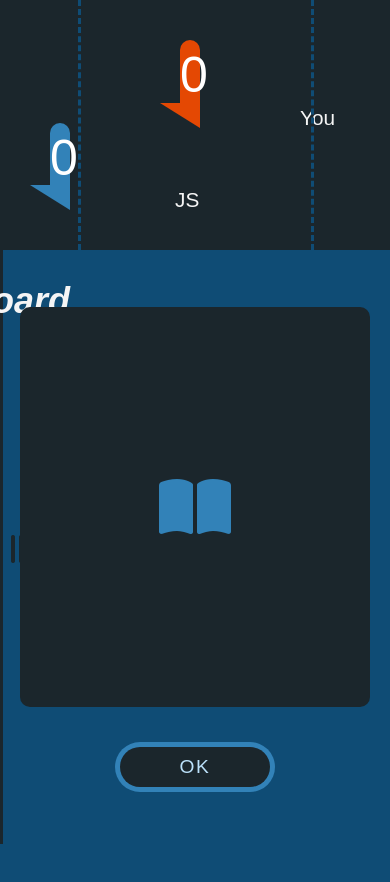
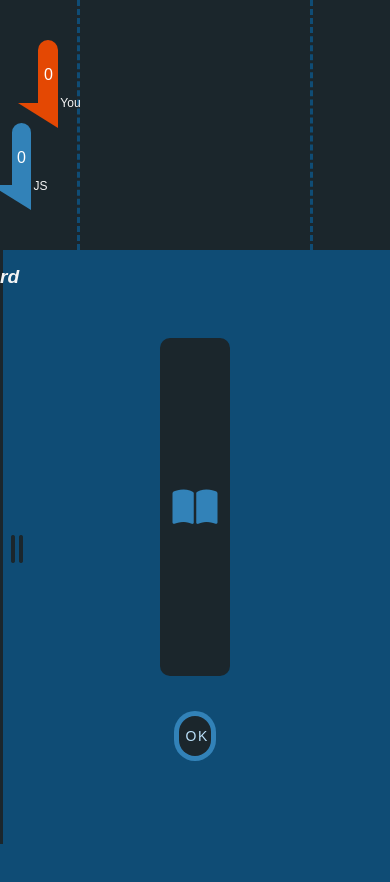
Before and after one commit to Flotsam3/Drag-and-drop-quiz, a website: page main.html in a window 390 px wide. Drawn offline with nearby package versions, Linux system fonts and the light colour scheme.

Commit message:
Added to responsiveness

```diff
--- a/scss/main.scss
+++ b/scss/main.scss
@@ -2,7 +2,7 @@ $colour-main-dark: #1b262c;
 $colour-main-medium: #0f4c75;
 $colour-main-medium-light: #3282b8;
 $colour-main-light: #bbe1fa;
-$main-font: 'Rubik', sans-serif;
+$main-font: "Rubik", sans-serif;
 
 body {
 	height: 100vh;
@@ -26,7 +26,7 @@ body {
 				background-color: #e44803;
 				width: 26%;
 				height: 29%;
-                margin-left: 180px;
+				margin-left: 50%;
 				margin-top: 40px;
 				border-radius: 10px;
 				position: relative;
@@ -34,9 +34,9 @@ body {
 				.player-badge {
 					position: absolute;
 					top: 45px;
-                    left: 120px;
+					left: 110%;
 					font-family: $main-font;
-                    font-size: 1.3rem;
+					font-size: calc(max(12px, 1.4vw));
 					color: whitesmoke;
 				}
 			}
@@ -56,7 +56,7 @@ body {
 			.player-value {
 				font-family: DINBold, Arial, sans-serif;
 				color: #fff;
-                font-size: 50px;
+				font-size: calc(max(16px, 2.3vw));
 				text-align: center;
 				line-height: 70px;
 			}
@@ -66,7 +66,7 @@ body {
 				background-color: $colour-main-medium-light;
 				width: 26%;
 				height: 29%;
-                margin-left: 50px;
+				margin-left: 15%;
 				margin-top: 10px;
 				border-radius: 10px;
 				position: relative;
@@ -74,9 +74,9 @@ body {
 				.comp-badge {
 					position: absolute;
 					top: 45px;
-                    left: 125px;
+					left: 110%;
 					font-family: $main-font;
-                    font-size: 1.3rem;
+					font-size: calc(max(12px, 1.4vw));
 					color: whitesmoke;
 				}
 			}
@@ -96,7 +96,7 @@ body {
 			.comp-value {
 				font-family: DINBold, Arial, sans-serif;
 				color: #fff;
-                font-size: 50px;
+				font-size: calc(max(16px, 2.3vw));
 				text-align: center;
 				line-height: 70px;
 			}
@@ -131,7 +131,7 @@ body {
 			.countdown {
 				font-family: DINBold, Arial, sans-serif;
 				font-weight: bold;
-                font-size: 5rem;
+				font-size: calc(max(54px, 4vw));
 				color: $colour-main-medium-light;
 			}
 
@@ -167,7 +167,7 @@ body {
 			background-color: $colour-main-medium-light;
 			border-right: 3px solid $colour-main-dark;
 			font-family: $main-font;
-            font-size: 1.5rem;
+			font-size: calc(max(16px, 1.5vw));
 			color: whitesmoke;
 
 			.high-scores__grabber {
@@ -192,12 +192,13 @@ body {
 			h2 {
 				position: absolute;
 				top: 0;
+				font-size: 120%;
 				font-style: italic;
 			}
 
 			.divider {
 				position: absolute;
-                top: 70px;
+				top: calc(max(5vh, 4vw));
 				height: 10px;
 				width: 90%;
 				border-bottom: 8px double $colour-main-medium;
@@ -231,8 +232,10 @@ body {
 		}
 
 		.card {
-            height: 400px;
-            width: 350px;
+			// height: 400px;
+			// width: 350px;
+			height: 40vh;
+			width: 18vw;
 			border-radius: 10px;
 			perspective: 800px;
 
@@ -278,7 +281,7 @@ body {
 						background-color: $colour-main-medium;
 						text-align: center;
 						font-family: $main-font;
-                        font-size: 1rem;
+						font-size: calc(max(12px, 0.8vw));
 						color: whitesmoke;
 						border-radius: 5px;
 					}
@@ -289,10 +292,10 @@ body {
 
 					.solution {
 						position: absolute;
-                        left: 350px;
+						left: 110%;
 						visibility: hidden;
 						height: 40px;
-                        width: 250px;
+						width: 90%;
 						background-color: $colour-main-medium-light;
 						border-radius: 5px;
 						line-height: 2.5rem;
@@ -312,7 +315,7 @@ body {
 					}
 				}
 				.card__front i {
-                    font-size: 4rem;
+					font-size: calc(max(40px, 4vw));
 					color: $colour-main-medium-light;
 				}
 				.card__back {
@@ -323,14 +326,14 @@ body {
 
 		.button-card-active {
 			height: 40px;
-            width: 150px;
+			width: 8vw;
 			margin-top: 40px;
 			background-color: $colour-main-dark;
 			border: none;
 			-webkit-box-shadow: 0px 0px 0px 5px $colour-main-medium;
 			box-shadow: 0px 0px 0px 5px #3282b8;
 			font-family: "Rubik", sans-serif;
-            font-size: 1.2rem;
+			font-size: calc(max(14px, 1.1vw));
 			letter-spacing: 0.1rem;
 			color: #bbe1fa;
 			border-radius: 35px;
@@ -343,12 +346,12 @@ body {
 
 		.button-card-disabled {
 			height: 40px;
-            width: 150px;
+			width: 8vw;
 			margin-top: 40px;
 			background-color: $colour-main-dark;
 			border: none;
 			font-family: "Rubik", sans-serif;
-            font-size: 1.2rem;
+			font-size: calc(max(14px, 1.1vw));
 			letter-spacing: 0.1rem;
 			color: #bbe1fa;
 			border-radius: 35px;
@@ -393,66 +396,68 @@ body {
 }
 
 @keyframes slide-solution {
-    0%{
+	0% {
 		transform: translateX(1500px);
 	}
-    100%{
+	100% {
 		transform: translateX(0);
 	}
 }
 
 @keyframes slide-fade-out {
-    0%{
-        transform: scale(1) translateX(0)
-
+	0% {
+		transform: scale(1) translateX(0);
 	}
-    10%{
-        transform: translateX(20px)
-
+	10% {
+		transform: translateX(20px);
 	}
-    100%{
-        transform: scale(0)
+	100% {
+		transform: scale(0);
 	}
 }
 
 @keyframes full-house {
-    0%{
+	0% {
 		background-color: #1b262c;
 	}
-    20%{
-        background-color:rgba(221, 164, 7, 1);
+	20% {
+		background-color: rgba(221, 164, 7, 1);
 	}
-    40%{
+	40% {
 		background-color: rgba(221, 164, 7, 0.4);
 	}
-    50%{
+	50% {
 		background-color: rgba(221, 164, 7, 0.8);
 	}
-    60%{
-        background-color:rgba(221, 164, 7, 0.4);
+	60% {
+		background-color: rgba(221, 164, 7, 0.4);
 	}
-    70%{
-        background-color:rgba(221, 164, 7, 1);
+	70% {
+		background-color: rgba(221, 164, 7, 1);
 	}
-    100%{
+	100% {
 		background-color: #1b262c;
 	}
 }
 
 @keyframes high-scores-slide-in {
-    0%{
+	0% {
 		left: -20%;
 	}
-    100%{
+	100% {
 		left: 0;
 	}
 }
 
 @keyframes high-scores-slide-out {
-    0%{
+	0% {
 		left: 0;
 	}
-    100%{
+	100% {
 		left: -20%;
 	}
 }
+
+// MEDIA QUERYS FOR TABLET
+@media only screen and (min-device-width: 768px) and (max-device-width: 1024px) {
+}
```
Also changed, not shown: index.html (+1 -1 lines), scss/main.css, 1 other file. Lines whose indentation alone changed are shown as unchanged.
